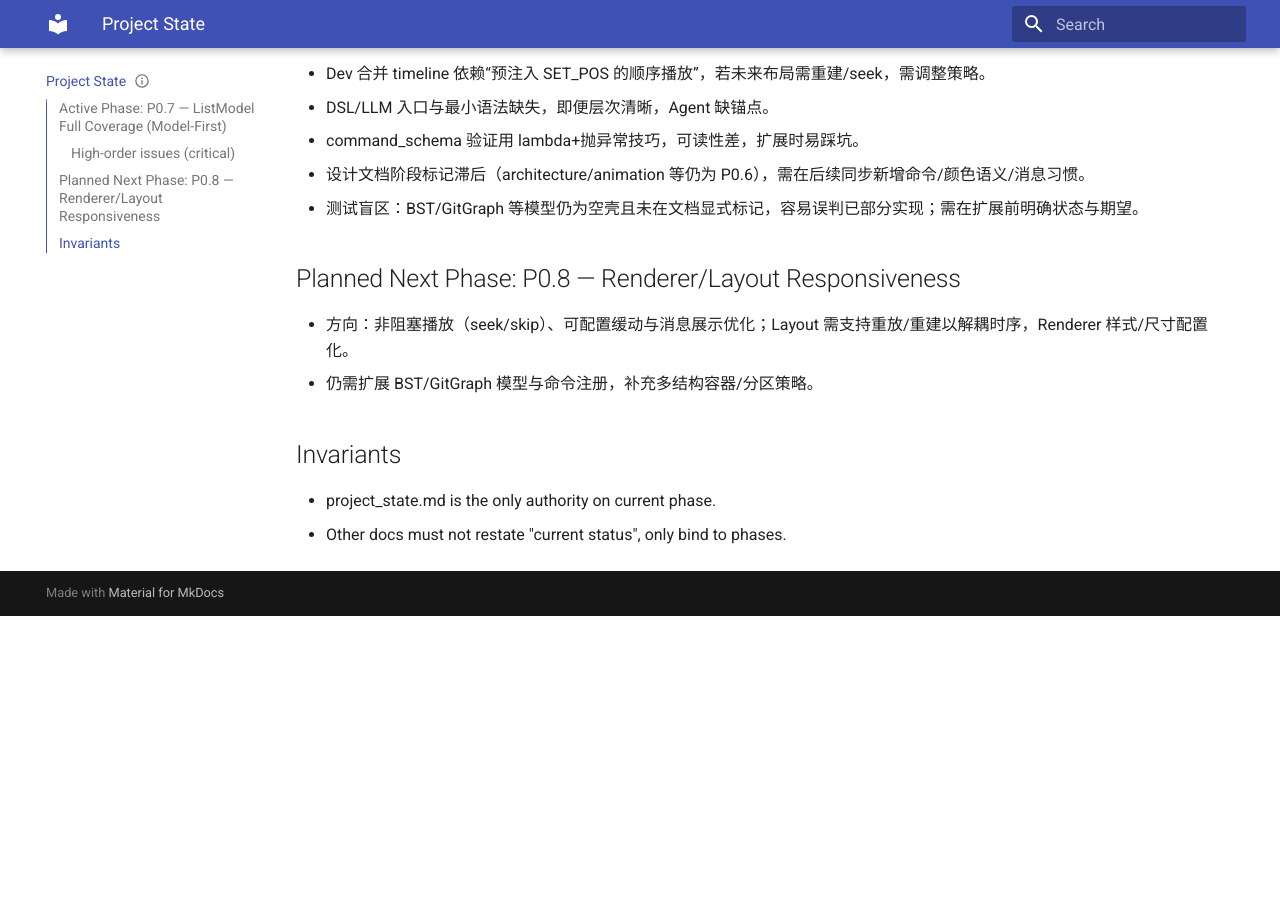
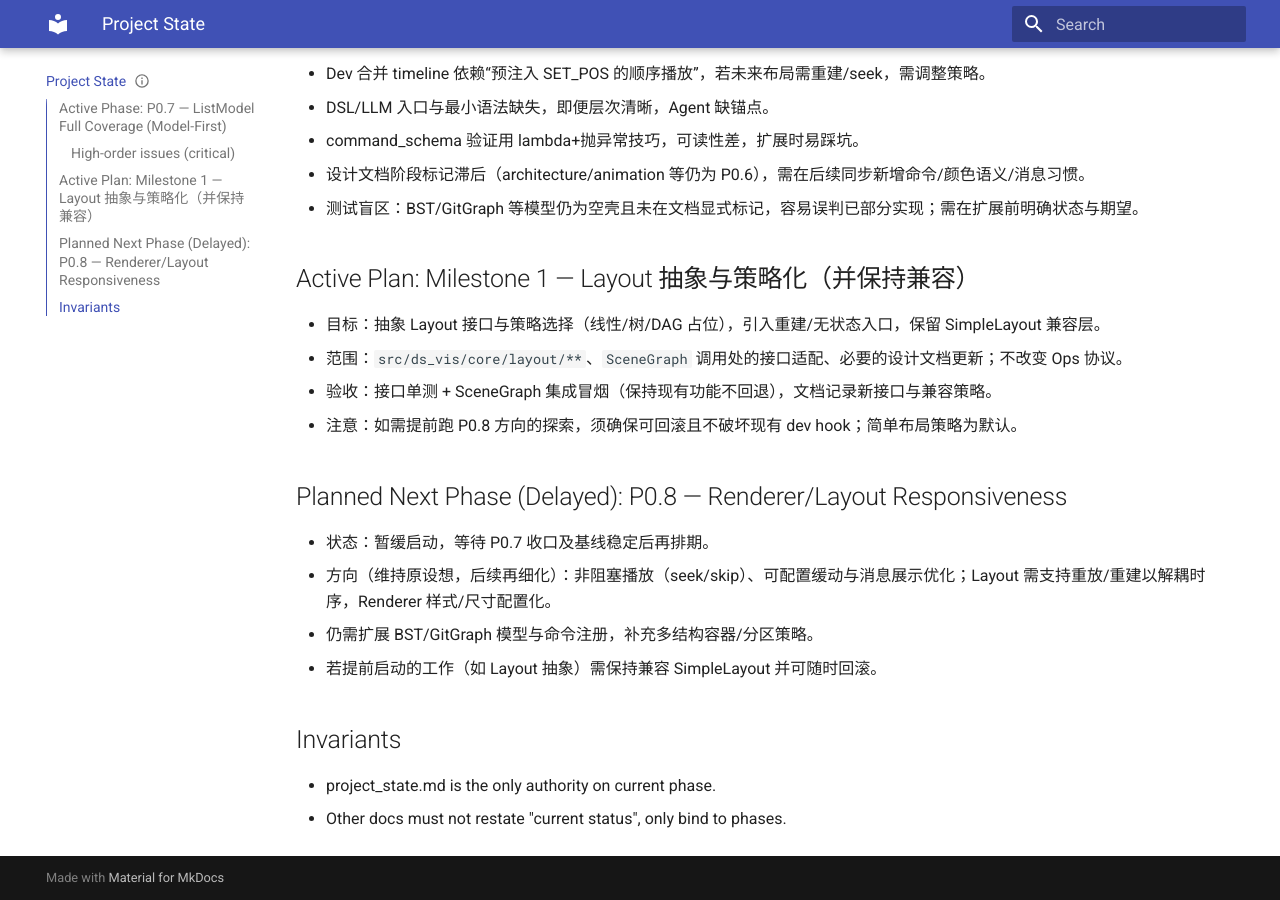
Before and after one commit to elecdot/ds-vis, an MkDocs documentation site: the page built from docs/project_state.md, in a window 1280 px wide and 900 px high, scrolled down 1060 px. Built offline with MkDocs 1.6.1 and Material for MkDocs 9.7.7, drawn with Linux system fonts in a browser that asks for light colours; before the commit the page ends 1676 px from its top, so only the background shows below that.

Commit message:
docs: prepare for milestone 1

```diff
--- a/docs/project_state.md
+++ b/docs/project_state.md
@@ -36,10 +36,17 @@ This document captures the active delivery phase, what is complete, current assu
 - 设计文档阶段标记滞后（architecture/animation 等仍为 P0.6），需在后续同步新增命令/颜色语义/消息习惯。
 - 测试盲区：BST/GitGraph 等模型仍为空壳且未在文档显式标记，容易误判已部分实现；需在扩展前明确状态与期望。
 
-## Planned Next Phase: P0.8 — Renderer/Layout Responsiveness
-- 方向：非阻塞播放（seek/skip）、可配置缓动与消息展示优化；Layout 需支持重放/重建以解耦时序，Renderer 样式/尺寸配置化。
+## Active Plan: Milestone 1 — Layout 抽象与策略化（并保持兼容）
+- 目标：抽象 Layout 接口与策略选择（线性/树/DAG 占位），引入重建/无状态入口，保留 SimpleLayout 兼容层。
+- 范围：`src/ds_vis/core/layout/**`、`SceneGraph` 调用处的接口适配、必要的设计文档更新；不改变 Ops 协议。
+- 验收：接口单测 + SceneGraph 集成冒烟（保持现有功能不回退），文档记录新接口与兼容策略。
+- 注意：如需提前跑 P0.8 方向的探索，须确保可回滚且不破坏现有 dev hook；简单布局策略为默认。
+
+## Planned Next Phase (Delayed): P0.8 — Renderer/Layout Responsiveness
+- 状态：暂缓启动，等待 P0.7 收口及基线稳定后再排期。
+- 方向（维持原设想，后续再细化）：非阻塞播放（seek/skip）、可配置缓动与消息展示优化；Layout 需支持重放/重建以解耦时序，Renderer 样式/尺寸配置化。
 - 仍需扩展 BST/GitGraph 模型与命令注册，补充多结构容器/分区策略。
-
+- 若提前启动的工作（如 Layout 抽象）需保持兼容 SimpleLayout 并可随时回滚。
 ## Invariants
 - project_state.md is the only authority on current phase.
 - Other docs must not restate "current status", only bind to phases.
```
